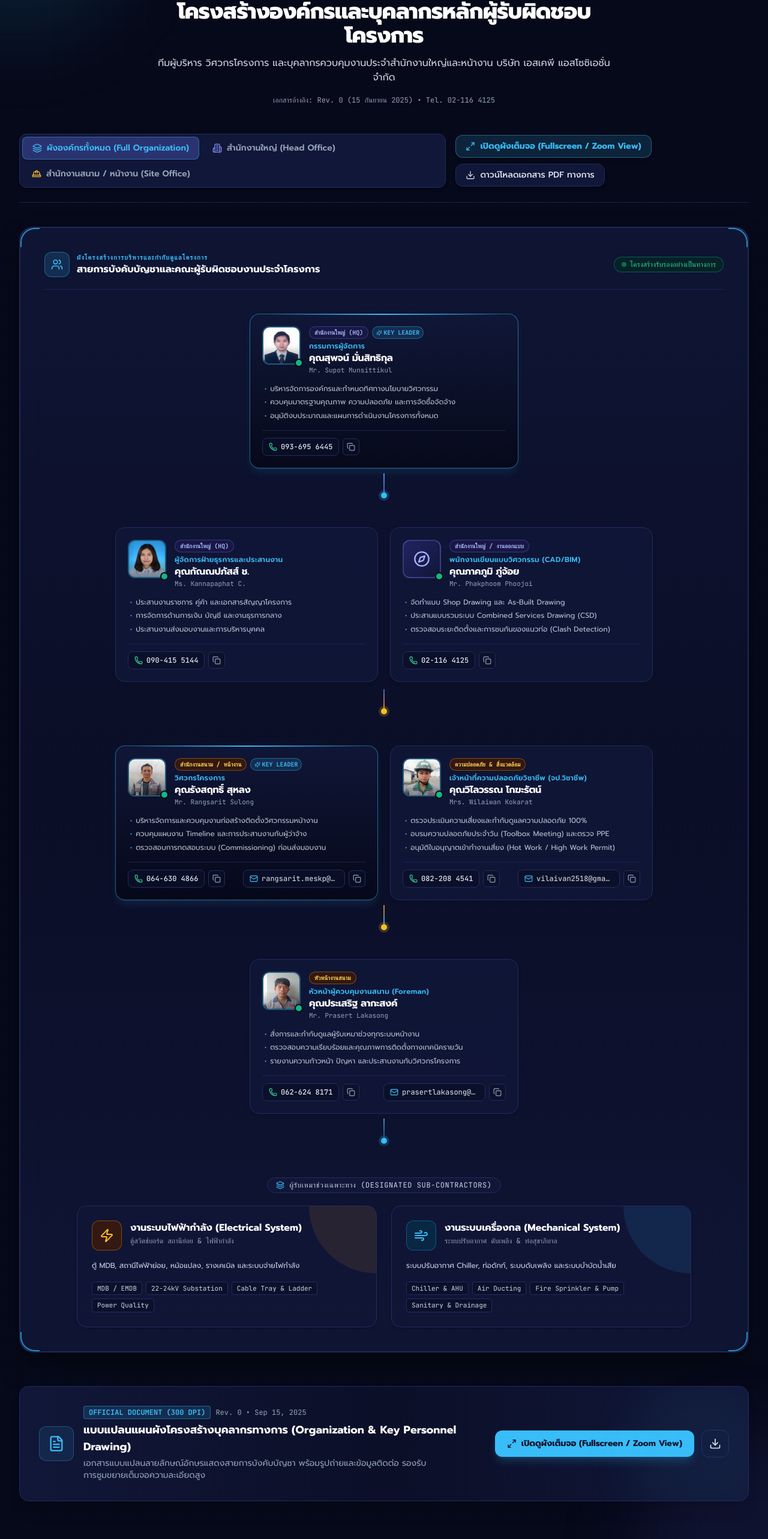
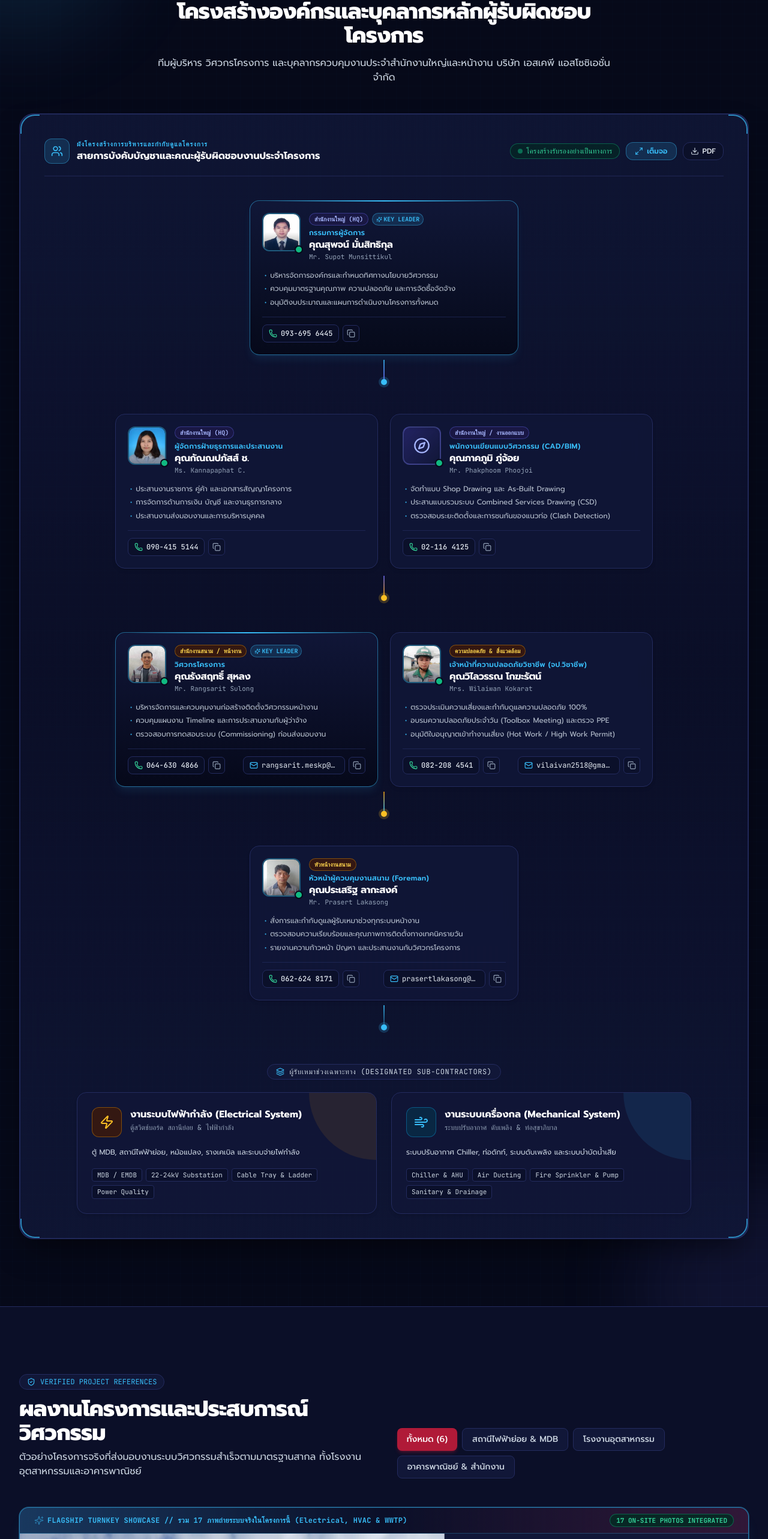
Before and after one commit to Dee0067/skp-association, a Next.js app: page / in a window 1280 px wide. Shown: the part 2187-4753 px from the top of the page at 60% size. Built offline with nearby package versions, Linux system fonts and the light colour scheme.

Commit message:
refactor: remove top controls bar and bottom teaser strip from organization section

```diff
--- a/src/components/SchematicExplorer.tsx
+++ b/src/components/SchematicExplorer.tsx
@@ -459,81 +459,6 @@ export default function SchematicExplorer() {
           <p className="text-slate-300 text-sm sm:text-base leading-relaxed">
             {t.subtitle}
           </p>
-
-          <p className="text-xs font-mono text-slate-400 pt-1">
-            {t.docInfo}
-          </p>
-        </div>
-
-        {/* Action Controls Bar: Division Tabs & Fullscreen / Download Actions */}
-        <div className="flex flex-col md:flex-row items-center justify-between gap-4 mb-10 pb-6 border-b border-skp-navy-border/70">
-          {/* Division Filter Tabs */}
-          <div className="inline-flex flex-wrap items-center p-1 rounded-xl bg-skp-navy-card border border-skp-navy-border gap-1.5 shadow-md">
-            <button
-              type="button"
-              onClick={() => setActiveTab('all')}
-              className={`flex items-center space-x-2 px-3.5 sm:px-4 py-2 rounded-lg text-xs sm:text-sm font-semibold transition-all ${
-                activeTab === 'all'
-                  ? 'bg-skp-navy-light text-skp-cyan shadow border border-skp-cyan/40'
-                  : 'text-slate-400 hover:text-white'
-              }`}
-            >
-              <Layers className="w-4 h-4 text-skp-cyan" />
-              <span>{t.tabAll}</span>
-            </button>
-
-            <button
-              type="button"
-              onClick={() => setActiveTab('head_office')}
-              className={`flex items-center space-x-2 px-3.5 sm:px-4 py-2 rounded-lg text-xs sm:text-sm font-semibold transition-all ${
-                activeTab === 'head_office'
-                  ? 'bg-indigo-950 text-indigo-300 shadow border border-indigo-500/40'
-                  : 'text-slate-400 hover:text-white'
-              }`}
-            >
-              <Building2 className="w-4 h-4 text-indigo-400" />
-              <span>{t.tabHeadOffice}</span>
-            </button>
-
-            <button
-              type="button"
-              onClick={() => setActiveTab('site_office')}
-              className={`flex items-center space-x-2 px-3.5 sm:px-4 py-2 rounded-lg text-xs sm:text-sm font-semibold transition-all ${
-                activeTab === 'site_office'
-                  ? 'bg-amber-950 text-amber-300 shadow border border-amber-500/40'
-                  : 'text-slate-400 hover:text-white'
-              }`}
-            >
-              <HardHat className="w-4 h-4 text-amber-400" />
-              <span>{t.tabSiteOffice}</span>
-            </button>
-          </div>
-
-          {/* Quick Action Buttons: Fullscreen Modal & Download PDF */}
-          <div className="flex flex-wrap items-center gap-2.5">
-            <button
-              type="button"
-              onClick={() => {
-                setModalViewMode('drawing');
-                setIsFullscreenOpen(true);
-              }}
-              className="inline-flex items-center gap-2 px-4 py-2 rounded-xl bg-skp-cyan/15 hover:bg-skp-cyan/25 border border-skp-cyan/40 hover:border-skp-cyan text-skp-cyan text-xs sm:text-sm font-bold shadow-md hover:shadow-skp-cyan/20 transition-all duration-200"
-            >
-              <Maximize2 className="w-4 h-4" />
-              <span>{t.fullscreenBtn}</span>
-            </button>
-
-            <a
-              href="/organization/skp-organization-chart.pdf"
-              download="SKP-Organization-and-Key-Personnel.pdf"
-              target="_blank"
-              rel="noopener noreferrer"
-              className="inline-flex items-center gap-2 px-4 py-2 rounded-xl bg-skp-navy-card hover:bg-skp-navy-light border border-skp-navy-border hover:border-slate-400/40 text-slate-200 hover:text-white text-xs sm:text-sm font-medium shadow-md transition-all duration-200"
-            >
-              <Download className="w-4 h-4 text-slate-300" />
-              <span>{t.downloadPdfBtn}</span>
-            </a>
-          </div>
         </div>
 
         {/* UNIFIED ENCLOSING ORGANIZATION FRAME (กรอบครอบผังองค์กรทั้งหมดให้เป็นส่วนเดียวกัน) */}
@@ -565,11 +490,36 @@ export default function SchematicExplorer() {
               </div>
             </div>
 
-            <div className="flex items-center gap-2">
+            <div className="flex items-center gap-2.5 flex-wrap">
               <span className="inline-flex items-center gap-1.5 px-3 py-1 rounded-full bg-emerald-950/60 border border-emerald-500/40 text-emerald-400 text-xs font-mono font-medium">
                 <span className="w-2 h-2 rounded-full bg-emerald-500 animate-pulse" />
                 {language === 'en' ? 'Certified Structure' : 'โครงสร้างรับรองอย่างเป็นทางการ'}
               </span>
+
+              <button
+                type="button"
+                onClick={() => {
+                  setModalViewMode('drawing');
+                  setIsFullscreenOpen(true);
+                }}
+                className="inline-flex items-center gap-1.5 px-3.5 py-1.5 rounded-xl bg-skp-cyan/15 hover:bg-skp-cyan/25 border border-skp-cyan/40 hover:border-skp-cyan text-skp-cyan text-xs font-semibold shadow-sm transition-all"
+                title={language === 'en' ? 'Fullscreen View' : 'เปิดดูผังเต็มจอ'}
+              >
+                <Maximize2 className="w-3.5 h-3.5" />
+                <span>{language === 'en' ? 'Fullscreen' : 'เต็มจอ'}</span>
+              </button>
+
+              <a
+                href="/organization/skp-organization-chart.pdf"
+                download="SKP-Organization-and-Key-Personnel.pdf"
+                target="_blank"
+                rel="noopener noreferrer"
+                className="inline-flex items-center gap-1.5 px-3 py-1.5 rounded-xl bg-skp-navy-deep/80 hover:bg-skp-navy-light border border-skp-navy-border hover:border-slate-400/40 text-slate-200 hover:text-white text-xs font-medium transition-all"
+                title={language === 'en' ? 'Download PDF' : 'ดาวน์โหลด PDF'}
+              >
+                <Download className="w-3.5 h-3.5 text-slate-300" />
+                <span>PDF</span>
+              </a>
             </div>
           </div>
 
@@ -717,62 +667,6 @@ export default function SchematicExplorer() {
             </div>
           )}
         </div>
-        </div>
-
-        {/* OFFICIAL DRAWING TEASER STRIP */}
-        <div className="mt-14 rounded-2xl bg-gradient-to-r from-skp-navy-card via-skp-navy-deep to-skp-navy-card border border-skp-navy-border p-6 sm:p-8 flex flex-col md:flex-row items-center justify-between gap-6 shadow-xl relative overflow-hidden">
-          <div className="absolute -right-10 -bottom-10 w-60 h-60 bg-skp-cyan/5 rounded-full blur-2xl pointer-events-none" />
-
-          <div className="flex items-center gap-4">
-            <div className="p-3.5 rounded-xl bg-skp-cyan/10 border border-skp-cyan/30 text-skp-cyan flex-shrink-0">
-              <FileText className="w-7 h-7" />
-            </div>
-            <div>
-              <div className="flex items-center gap-2 mb-1 flex-wrap">
-                <span className="text-xs font-mono uppercase px-2 py-0.5 rounded bg-skp-cyan/15 border border-skp-cyan/40 text-skp-cyan font-semibold">
-                  Official Document (300 DPI)
-                </span>
-                <span className="text-xs font-mono text-slate-400">
-                  Rev. 0 • Sep 15, 2025
-                </span>
-              </div>
-              <h3 className="text-base sm:text-lg font-bold text-white">
-                {language === 'en'
-                  ? 'Original Engineering Organization Chart & Designated Key Personnel'
-                  : 'แบบแปลนแผนผังโครงสร้างบุคลากรทางการ (Organization & Key Personnel Drawing)'}
-              </h3>
-              <p className="text-xs sm:text-sm text-slate-400 mt-1 max-w-xl">
-                {language === 'en'
-                  ? 'High-definition vector scan of the certified organizational hierarchy. Inspectable in zoomable full-screen mode.'
-                  : 'เอกสารแบบแปลนลายลักษณ์อักษรแสดงสายการบังคับบัญชา พร้อมรูปถ่ายและข้อมูลติดต่อ รองรับการซูมขยายเต็มจอความละเอียดสูง'}
-              </p>
-            </div>
-          </div>
-
-          <div className="flex items-center gap-3 flex-shrink-0 w-full md:w-auto justify-end">
-            <button
-              type="button"
-              onClick={() => {
-                setModalViewMode('drawing');
-                setIsFullscreenOpen(true);
-              }}
-              className="inline-flex items-center justify-center gap-2 px-5 py-3 rounded-xl bg-skp-cyan text-skp-navy-deep font-bold text-xs sm:text-sm shadow-lg shadow-skp-cyan/20 hover:bg-sky-300 transition-all flex-1 md:flex-initial"
-            >
-              <Maximize2 className="w-4 h-4" />
-              <span>{t.fullscreenBtn}</span>
-            </button>
-
-            <a
-              href="/organization/skp-organization-chart.pdf"
-              download="SKP-Organization-and-Key-Personnel.pdf"
-              target="_blank"
-              rel="noopener noreferrer"
-              className="p-3 rounded-xl bg-skp-navy-card hover:bg-skp-navy-light border border-skp-navy-border hover:border-slate-400/40 text-slate-200 hover:text-white transition-all"
-              title={language === 'en' ? 'Download PDF' : 'ดาวน์โหลดไฟล์ PDF'}
-            >
-              <Download className="w-5 h-5" />
-            </a>
-          </div>
         </div>
       </div>
 
```
